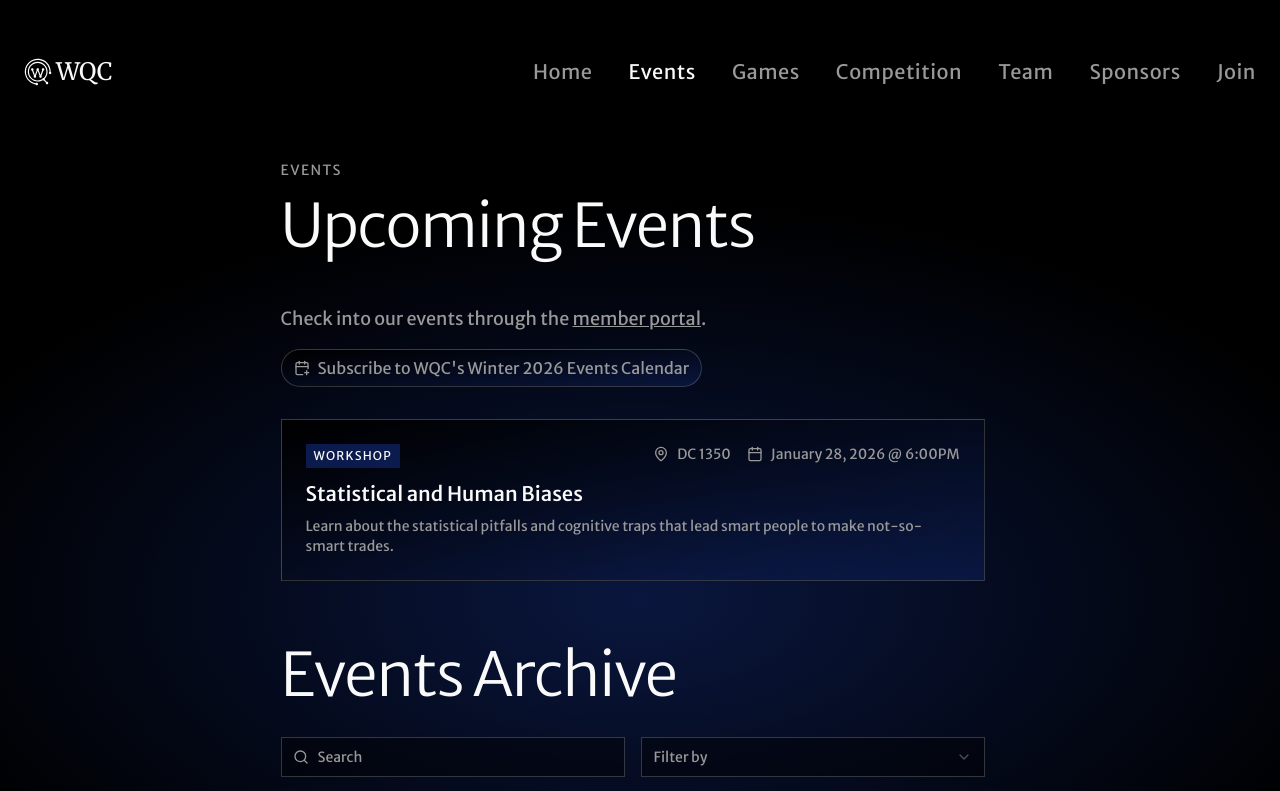
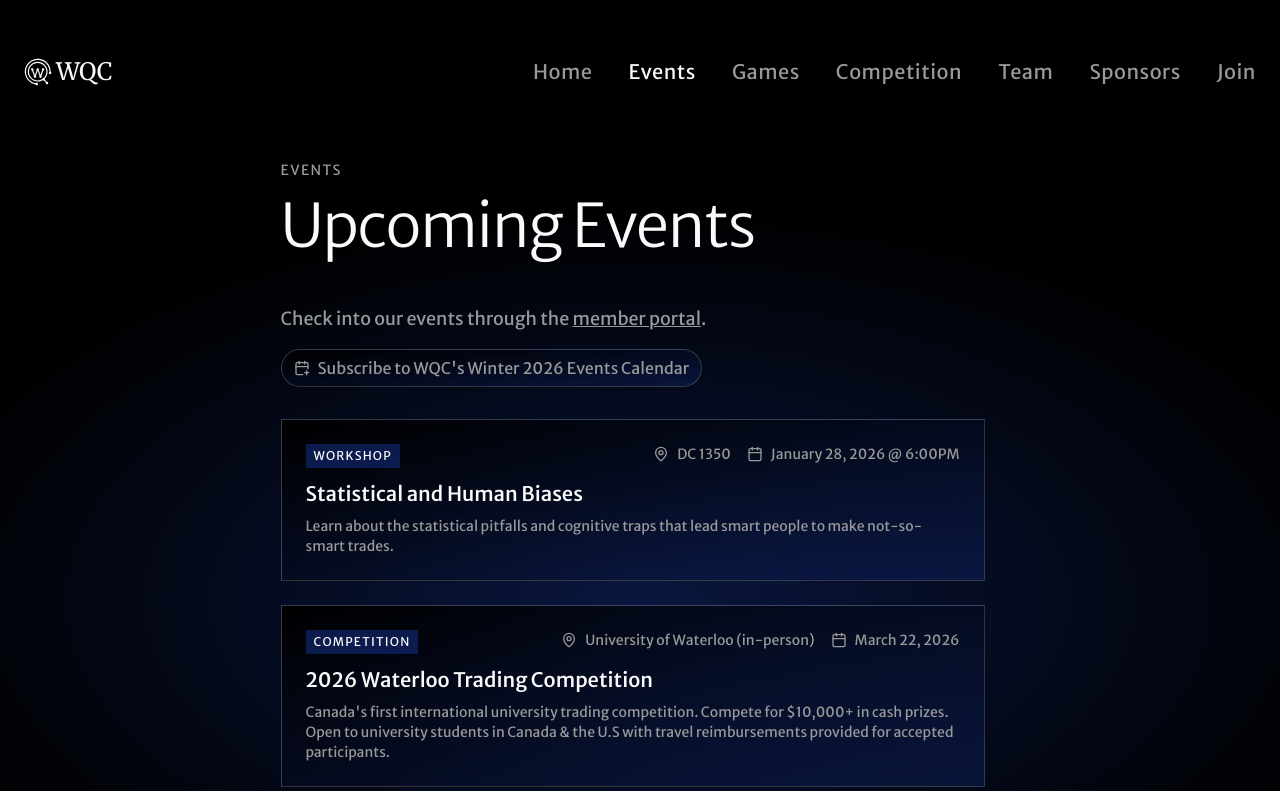
Before and after one commit to waterlooquantclub/waterlooquantclub.github.io, a React (Vite) app in the folder client/: page /events in a window 1280 px wide. Shown: the top 791 px of the page. Built offline with nearby package versions, Linux system fonts and the light colour scheme; the HTML template or start-up script is replaced by a standard one.

Commit message:
added trading comp to events page

```diff
--- a/client/src/components/EventDialog.tsx
+++ b/client/src/components/EventDialog.tsx
@@ -30,6 +30,7 @@ export interface EventData {
   slideDeckUrl?: string;
   rankings?: RankingEntry[];
   calendarlink?: string;
+  externalLink?: { label: string; url: string };
 }
 
 interface EventDialogProps {
@@ -68,6 +69,7 @@ const EventDialog = ({ event, open, onOpenChange }: EventDialogProps) => {
         <div className="space-y-6 mt-4">
           <p className="text-muted-foreground">{event.description}</p>
 
+          <div className="flex flex-wrap gap-3">
             {event.calendarlink && (
               <a
                 href={event.calendarlink}
@@ -80,6 +82,20 @@ const EventDialog = ({ event, open, onOpenChange }: EventDialogProps) => {
                 Add to Calendar
               </a>
             )}
+
+            {event.externalLink && (
+              <a
+                href={event.externalLink.url}
+                target="_blank"
+                rel="noopener noreferrer"
+                onClick={(e) => e.stopPropagation()}
+                className="inline-flex items-center gap-2 rounded-full border border-border bg-white/5 px-3 py-1.5 text-xs hover:bg-white/10 hover:border-[#FAFAFA]/40 transition"
+              >
+                <ExternalLink className="w-4 h-4" />
+                {event.externalLink.label}
+              </a>
+            )}
+          </div>
 
           {event.posterImage && (
             <div className="border border-border overflow-hidden">
--- a/client/src/pages/Events.tsx
+++ b/client/src/pages/Events.tsx
@@ -23,6 +23,14 @@ const events: EventData[] = [
     posterImage: "events/biasesposter.png",
     description: "Learn about the statistical pitfalls and cognitive traps that lead smart people to make not-so-smart trades.",
     calendarlink: "https://calendar.google.com/calendar/event?action=TEMPLATE&tmeid=NHNna2owaDBhNm05MDM0YTNjMHQyNG5xODMgMDBmYzFhYzhlODJkY2Q3YTIzMTg4ZWRkNDZjYjg0OTUwYTA5ZjlhYTE0MGJmODZmOWJjNzI1MmFlNGIwNjBlOUBn&tmsrc=00fc1ac8e82dcd7a23188edd46cb84950a09f9aa140bf86f9bc7252ae4b060e9%40group.calendar.google.com"
+  },
+  {
+    title: "2026 Waterloo Trading Competition",
+    date: "March 22, 2026",
+    location: "University of Waterloo (in-person)",
+    type: "Competition",
+    description: "Canada's first international university trading competition. Compete for $10,000+ in cash prizes. Open to university students in Canada & the U.S with travel reimbursements provided for accepted participants.",
+    externalLink: { label: "Learn More & Apply", url: "/competition" }
   }
 ];
 
```
Lines whose indentation alone changed are shown as unchanged.
